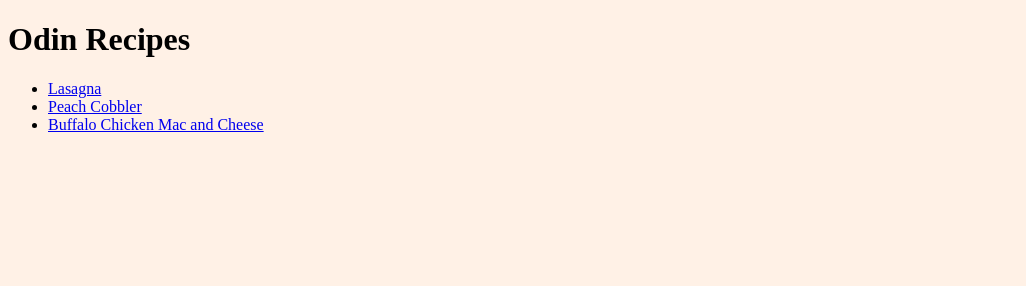
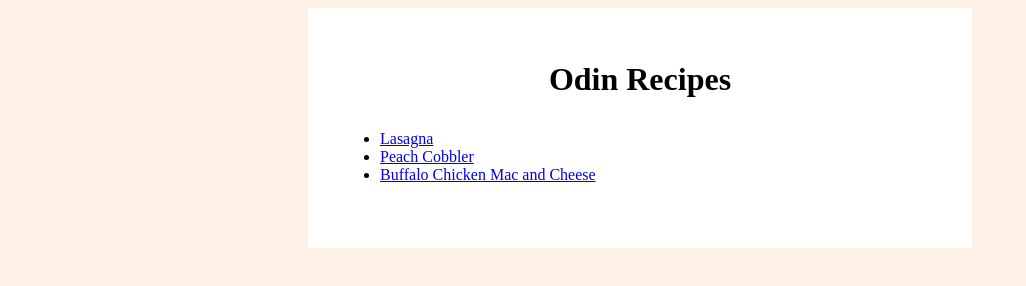
Before and after one commit to Aether-flux24/odin-recipes, a plain HTML site: page index.html in a window 1280 px wide. Shown: the whole page, without its empty margins (0-1026 px from the left). Drawn offline with Linux system fonts and the light colour scheme.

Commit message:
Add styling to homepage
Update stylesheet to modify the layout of index.html
Align elements to be in the center

```diff
--- a/styles.css
+++ b/styles.css
@@ -1,3 +1,21 @@
 body {
   background-color: #fff1e6;
 }
+
+.home {
+  background-color: white;
+  width: 90%;
+  max-width: 600px;
+  padding: 32px;
+  margin: 0 auto;
+}
+
+.home h1 {
+  text-align: center;
+  margin-bottom: 32px;
+}
+
+.home ul {
+  margin: 0 auto;
+  margin-bottom: 32px;
+}
```
